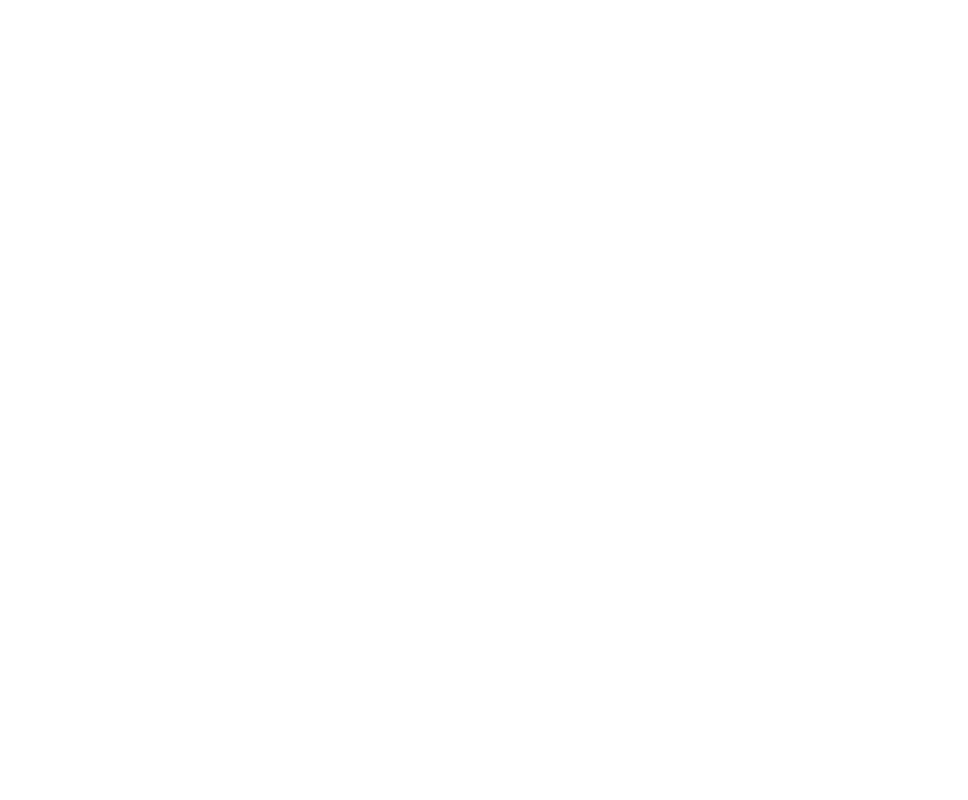
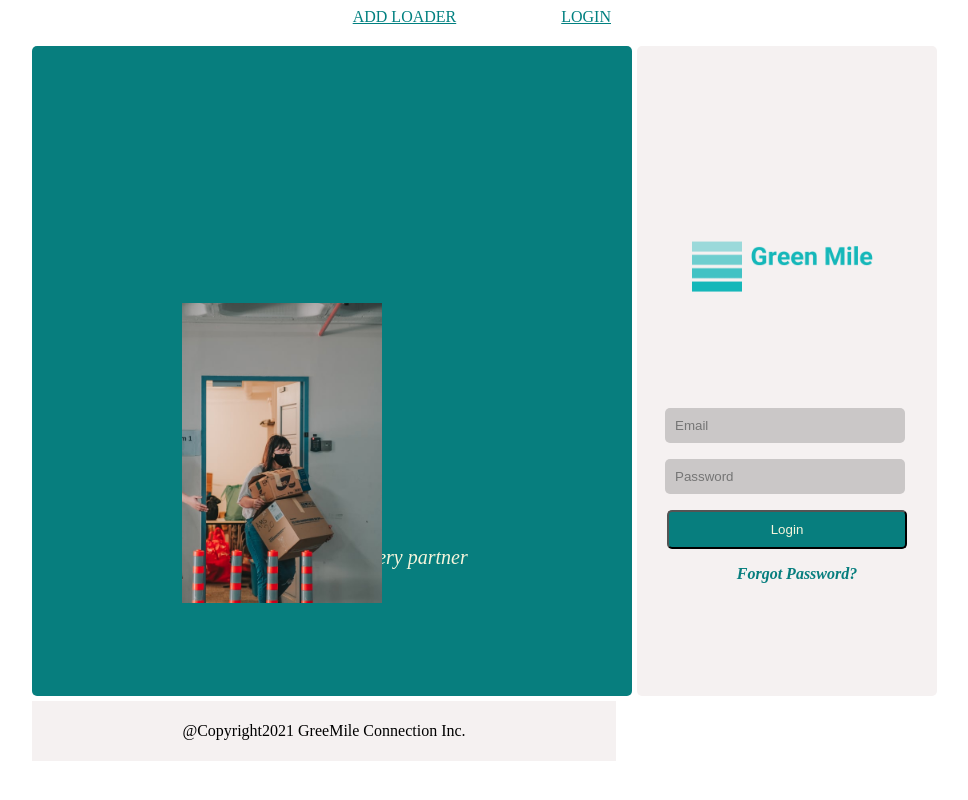
Before and after one commit to sylviaboona/green_mile_project, a React (Create React App) app: page / in a window 1280 px wide. Shown: the whole page, without its empty margins (306-1274 px from the left). Built offline with nearby package versions, Linux system fonts and the light colour scheme.

Commit message:
add loader ui

```diff
--- a/src/App.tsx
+++ b/src/App.tsx
@@ -16,7 +16,7 @@
           <Route path="/addLoader">
             <AddLoader />
           </Route>
-          <Route path="/login">
+          <Route path="/">
             <Login />
           </Route>
 
--- a/src/components/NavBar.tsx
+++ b/src/components/NavBar.tsx
@@ -5,7 +5,7 @@
     return (
         <div className="navbar">
             <Link to="/addLoader" className="navbar-link">ADD LOADER</Link>
-            <Link to="/login" className="navbar-link">LOGIN</Link>
+            <Link to="/" className="navbar-link">LOGIN</Link>
             {/* <Link to="/projects">Projects</Link> */}
         </div>
     )
```
